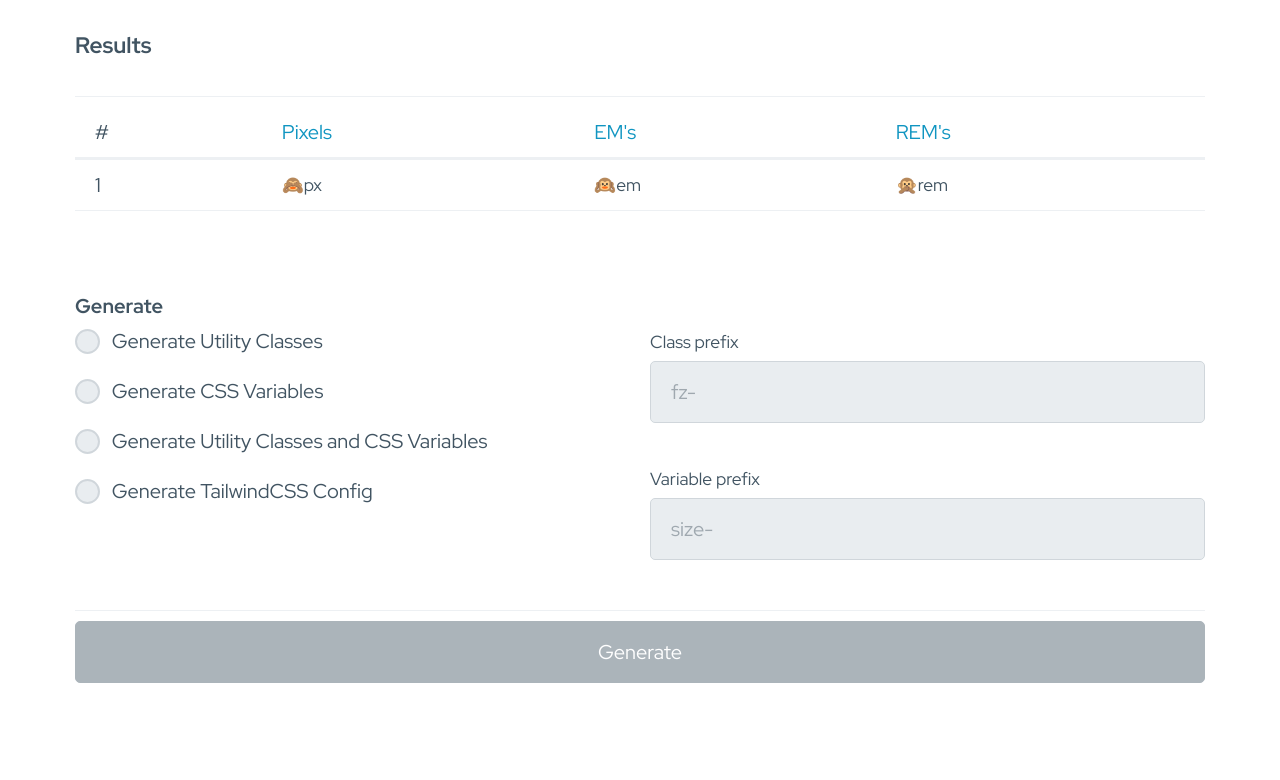
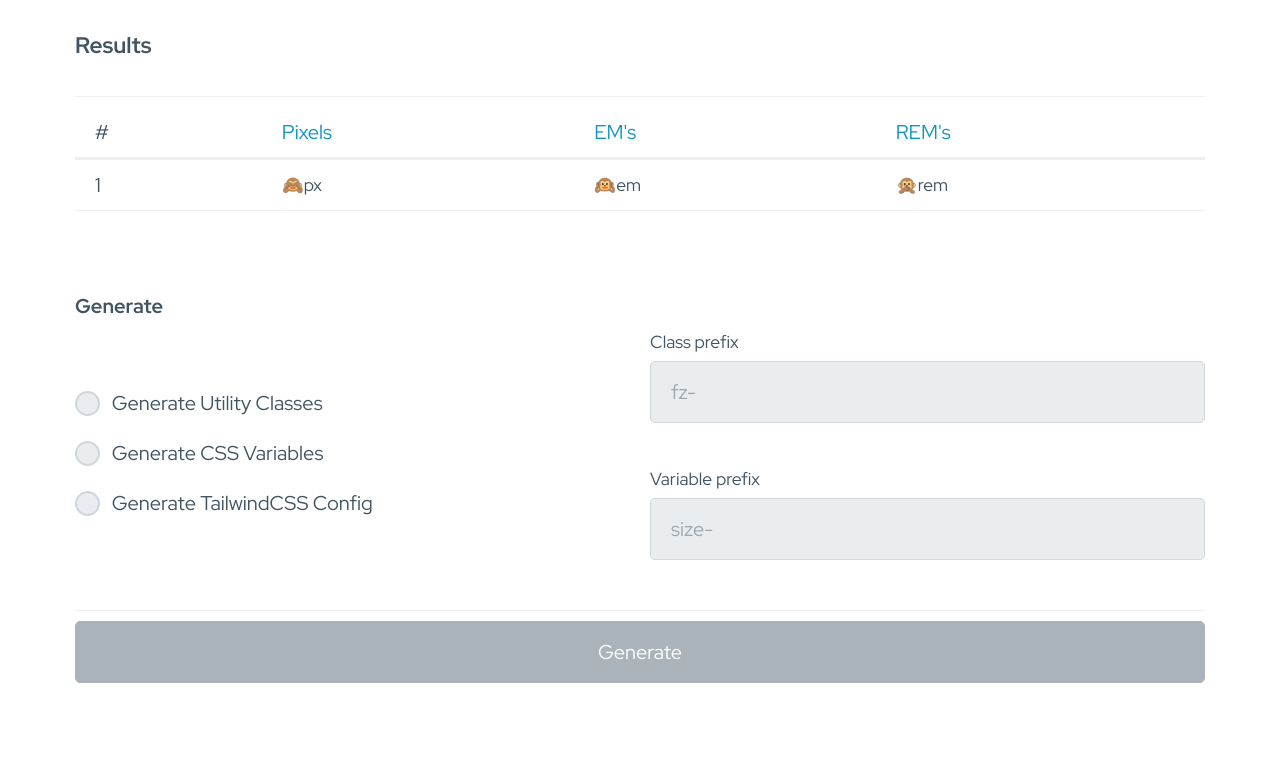
Before and after one commit to anithegregorian/bulk_px_em_calc, a website: page index.html in a window 1280 px wide. Shown: the part 561-1341 px from the top of the page. Drawn offline with nearby package versions, Linux system fonts and the light colour scheme.

Commit message:
- tweaking generator for various options

```diff
--- a/assets/js/generators.js
+++ b/assets/js/generators.js
@@ -53,6 +53,9 @@ generateUtils = () => {
 			template += '}';
 			Raven.elements.util_code.classList.add('language-css');
 			break;
+
+		case 'tw_config':
+			break;
 	}
 
 	Raven.elements.util_code.innerText = template;
--- a/index.html
+++ b/index.html
@@ -154,7 +154,7 @@
 
 			<legend><strong>Generate</strong></legend>
 
-			<div class="grid">
+			<div class="grid" style="align-items: center">
 
 				<div class="column">
 
@@ -173,14 +173,6 @@
 							x-model="$store.settings.util_generate"
 							name="radio_options" value="vars">
 						Generate CSS Variables
-					</label>
-
-					<label for="rd_uc_cv">
-						<input
-							type="radio" id="rd_uc_cv"
-							x-model="$store.settings.util_generate"
-							name="radio_options" value="class_vars">
-						Generate Utility Classes and CSS Variables
 					</label>
 
 					<label for="rd_tw">
```
